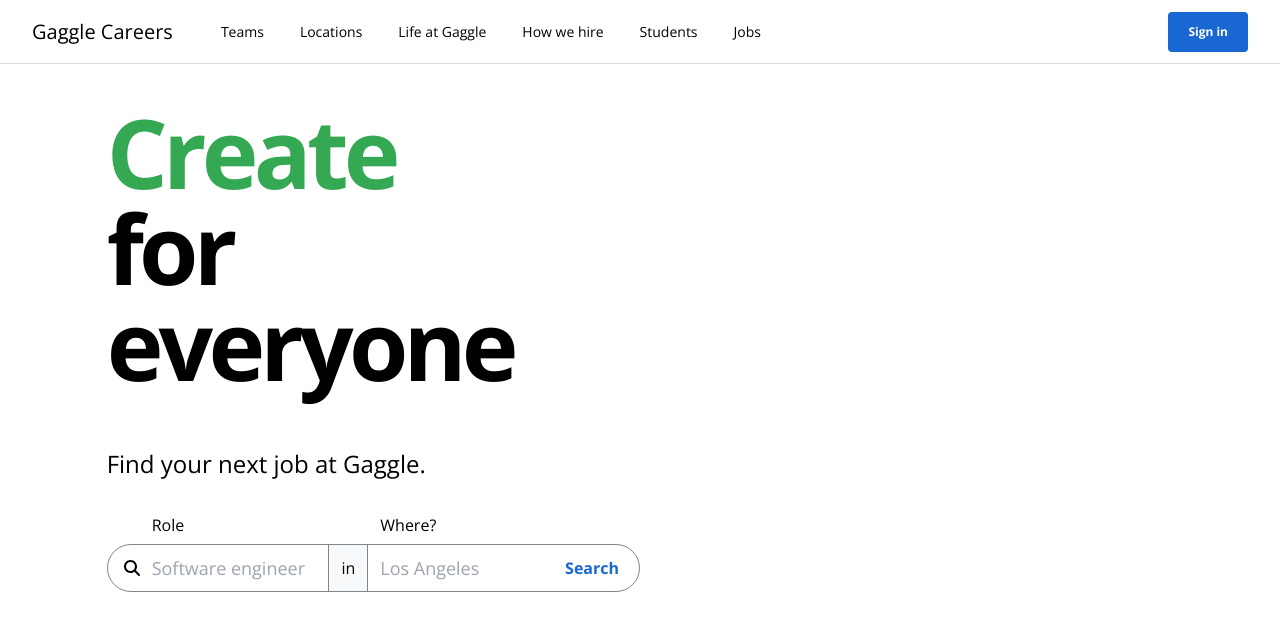
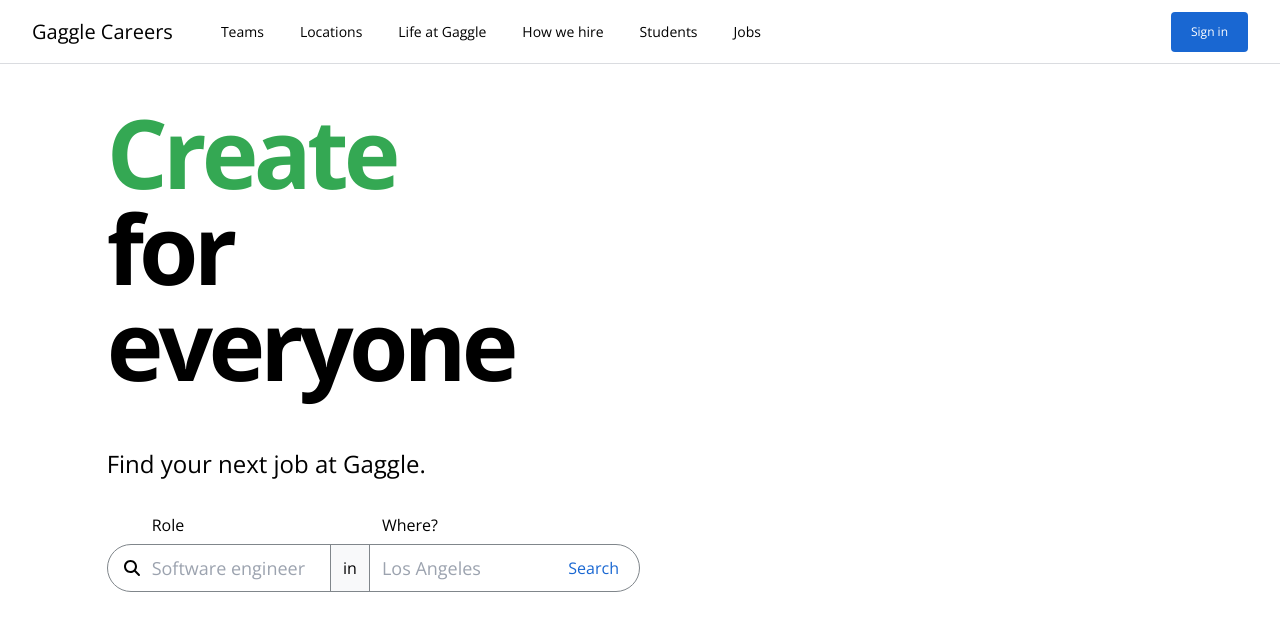
Before and after one commit to neopythe/job-search, a Vue app: page / in a window 1280 px wide. Shown: the top 630 px of the page. Built offline with nearby package versions, Linux system fonts and the light colour scheme.

Commit message:
reduce button font weight

```diff
--- a/src/components/ActionButton.vue
+++ b/src/components/ActionButton.vue
@@ -26,7 +26,7 @@ export default {
 
 <style scoped>
 button {
-  @apply px-5 py-3 text-xs font-bold;
+  @apply px-5 py-3 text-xs;
 }
 
 .primary {
```
